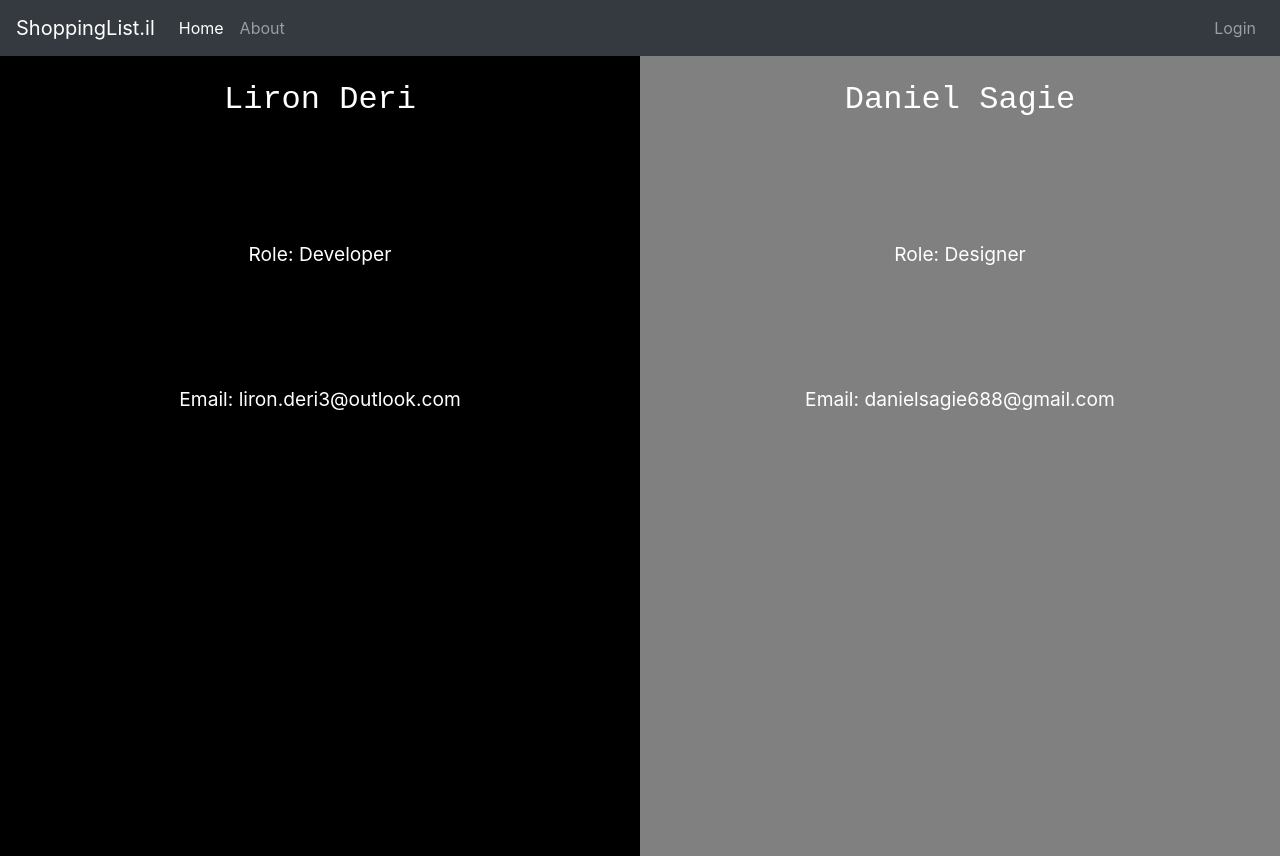
After one commit to lironderi/lironDanielProject, a Flask app: page /about_page in a window 1280 px wide. The commit adds this page. Run offline with Flask 3, Linux system fonts and the light colour scheme.

Commit message:
end of the day 30.8.23

```diff
--- a/main.py
+++ b/main.py
@@ -7,6 +7,7 @@ app = Flask(__name__)
 
 app.secret_key = 'fakekey'
 
+#create DB
 try:
     client = MongoClient('mongodb://localhost:27017/')
     db = client['Website_db']
@@ -14,11 +15,17 @@ try:
 except Exception:
     print("enable to connect mongodb")
 
+#route to home page
 @app.route('/', methods=('GET', 'POST'))
 @app.route('/home', methods=('GET', 'POST'))
 def home_page():
     return render_template('index.html')
+# about page
+@app.route('/about_page')
+def about_page():
+    return render_template('about.html')
 
+#first list to create after registeration
 @app.route('/first-list', methods=['GET','POST'])
 def first_list_page():
     user = session.get('user')
@@ -29,15 +36,16 @@ def first_list_page():
     if request.method == 'POST':
         # ...
         if item and quantity:
-            user_items_collection = db[user['_id']]  # Use the user's username as collection name
+            user_items_collection = db[user['_id']]  # Use the user's id as collection name
             user_items_collection.insert_one({"item": item, "quantity": quantity})
 
-    user_items_collection = db[user['username']]  # Use the user's username as collection name
+    user_items_collection = db[user['_id']]  # Use the user's id as collection name
     items = user_items_collection.find()
 
     return render_template('first-list.html', user=user, items=items)
 
 
+#insert items to the DB to a collection called by the user id
 @app.route('/save-items', methods=['POST'])
 def save_items():
     user = session.get('user')
@@ -48,23 +56,31 @@ def save_items():
     items = data.get('items')
 
     if items:
-        user_items_collection = db[user['_id']]  # Use the user's username as collection name
+        user_items_collection = db[user['_id']]  # Use the user's id as collection name
         user_items_collection.insert_many(items)
         return redirect(url_for('new_list'))
     else:
         return {"message": "No items provided"}, 400
 
 
+# create new list when you already have an account
 @app.route('/new_list', methods=('GET', 'POST'))
 def new_list_page():
-    return render_template('new_list.html')
+    user = session.get('login_user')
+    if user:
+        user_items_collection = db[user['_id']]  # Use the user's id as collection name
+        items = user_items_collection.find()  # Retrieve all items from the collection
+        return render_template('new_list.html', items=items)
+    else:
+        return redirect(url_for('login_page'))
 
+# registeration page
 @app.route('/create-accont')
 def create_account():
     return render_template('create-account.html')
 
 
-
+# registeration function
 @app.route('/register', methods=['POST'])
 def register():
     username = request.form.get('username')
@@ -88,28 +104,57 @@ def register():
         return "Invalid username or password", 401
     # return redirect(url_for('login_page'))
 
+
+# login page
 @app.route('/login_page')
 def login_page():
     return render_template('login.html')
 
+# function that check if user exist and create a session
 @app.route('/login', methods=['POST'])
 def login():
     username = request.form.get('username')
-    # Hash the password for comparison
+
     password = hashlib.sha256(request.form.get('password').encode()).hexdigest()
 
-    # Query MongoDB to find the user
+
     user = db.users.find_one({"username": username, "password": password})
 
     if user:
-        session['username'] = username  # Add the username to the session
+        user['_id'] = str(user['_id'])  # Convert ObjectId to string
+        session['login_user'] = user  # Store the entire user document in the session
         return redirect(url_for('new_list_page'))
     else:
         return "Invalid username or password", 401
 
+# create temporary collection
+@app.route('/temp_col', methods=['POST'])
+def temp_col():
+    user = session.get('login_user')
+    if user:
+        temp_collection_name = f"temp{db[user['_id']]}"  # Use the _id from the user document
+        temp_collection = db[temp_collection_name]
+
+        data = request.json
+        items = data.get('items')
+
+        if items:
+            documents = [{"item": item["item"], "quantity": item["quantity"]} for item in items]
+            temp_collection.insert_many(documents)
+            return {"message": "Items added to temporary collection"}
+        else:
+            return {"message": "No items provided"}, 400
+    else:
+        return redirect(url_for('login_page'))
+
+# function that taking the user out of the session
 @app.route('/logout')
 def logout():
-    session.pop('username', None)  # Remove username from session
+    user = session.get('login_user')
+    if user:
+        temp_collection_name = f"temp{db[user['_id']]}"
+        db.drop_collection(temp_collection_name)  # Delete the temporary collection
+    session.pop('login_user', None)
     return redirect(url_for('home_page'))
 
 
--- /dev/null
+++ b/templates/about.html
@@ -0,0 +1,60 @@
+{% extends 'base.html' %}
+{% block title %}
+About Us
+{% endblock %}
+{% block body_class %}no-gradient{% endblock %}
+{% block content %}
+<style>
+
+
+    .split-screen {
+        display: flex;
+        height: 100vh;
+        width: 100%;
+    }
+
+    .half {
+        flex: 1;
+        display: flex;
+        flex-direction: column;
+        align-items: center;
+        justify-content: flex-start;
+    }
+
+    .black-half {
+        background-color: black;
+        color: white;
+    }
+
+    .grey-half {
+        background-color: grey;
+        color: white;
+    }
+
+    p.title {
+        font-family: 'Courier New', Courier, monospace; /* Change this to the font you prefer */
+        font-size: 2em;
+        margin-top: 20px;
+    }
+
+    p.details {
+        font-size: 1.2em;
+        margin-top: 100px;  /* Increase this to push the details lower */
+    }
+</style>
+
+<div class="split-screen">
+    <div class="half black-half">
+        <!-- Content for the black half can go here -->
+        <p class="title">Liron Deri</p>
+        <p class="details">Role: Developer</p>
+        <p class="details">Email: liron.deri3@outlook.com</p>
+    </div>
+    <div class="half grey-half">
+        <!-- Content for the grey half can go here -->
+        <p class="title">Daniel Sagie</p>
+        <p class="details">Role: Designer</p>
+        <p class="details">Email: danielsagie688@gmail.com</p>
+    </div>
+</div>
+{% endblock %}
--- a/templates/base.html
+++ b/templates/base.html
@@ -35,7 +35,7 @@
             </li>
           </ul>
           <ul class="navbar-nav">
-            {% if session['user'] %}
+            {% if session['login_user'] %}
               <li class="nav-item">
                 <a class="nav-link" href="{{ url_for('new_list_page') }}">Create New List</a>
               </li>
@@ -51,9 +51,6 @@
         </div>
     </nav>
 
-  <h1>{% block intro %}
-
-    {% endblock %}</h1>
 
   {% block content %}
 
--- a/templates/first-list.html
+++ b/templates/first-list.html
@@ -2,8 +2,7 @@
 {% block title %}
 List page
 {% endblock %}
-{% block intro %}
-{% endblock %}
+
 {% block content %}
 <style>
     /* ... Your existing styles ... */
--- a/templates/index.html
+++ b/templates/index.html
@@ -26,7 +26,7 @@
           <a class="nav-link" href="{{ url_for('home_page') }}">Home <span class="sr-only">(current)</span></a>
         </li>
         <li class="nav-item">
-          <a class="nav-link" href="#">About</a>
+          <a class="nav-link" href="{{ url_for('about_page')}}">About</a>
         </li>
       </ul>
       <ul class="navbar-nav">
@@ -39,8 +39,6 @@
       </ul>
     </div>
   </nav>
-  <h1></h1>
-
 
 </body>
 <style>
```
Also changed, not shown: templates/new_list.html (+89 -15 lines).
